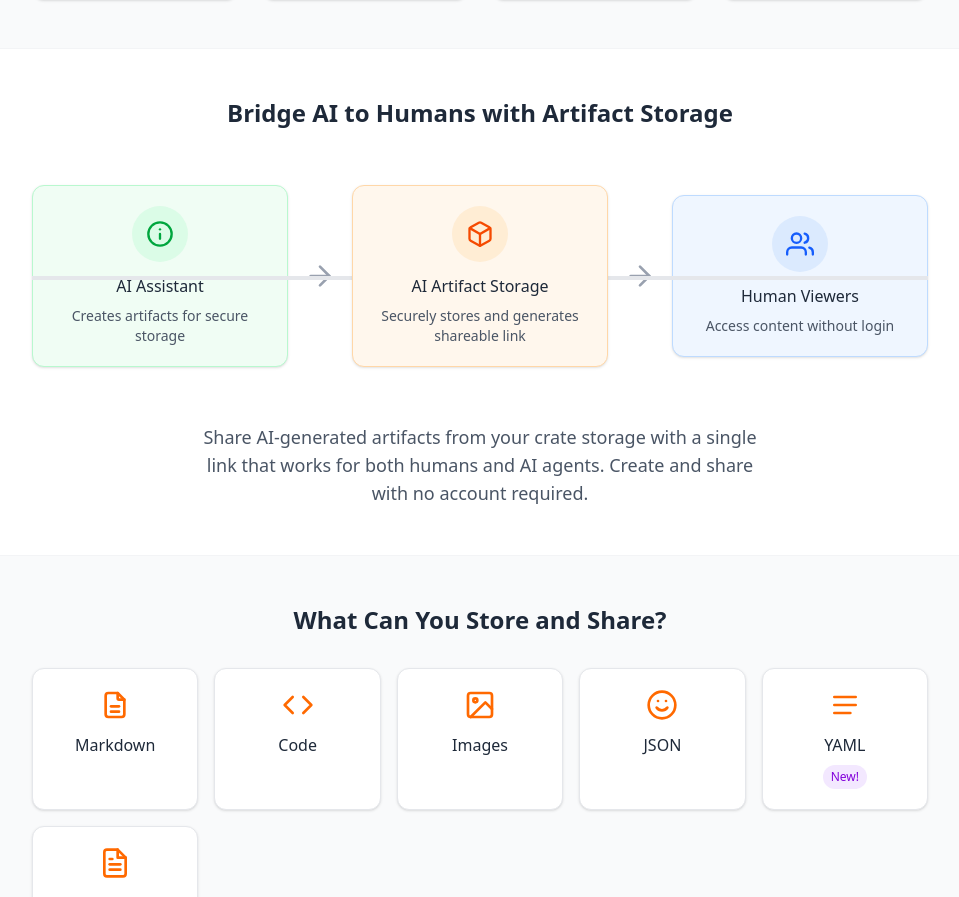
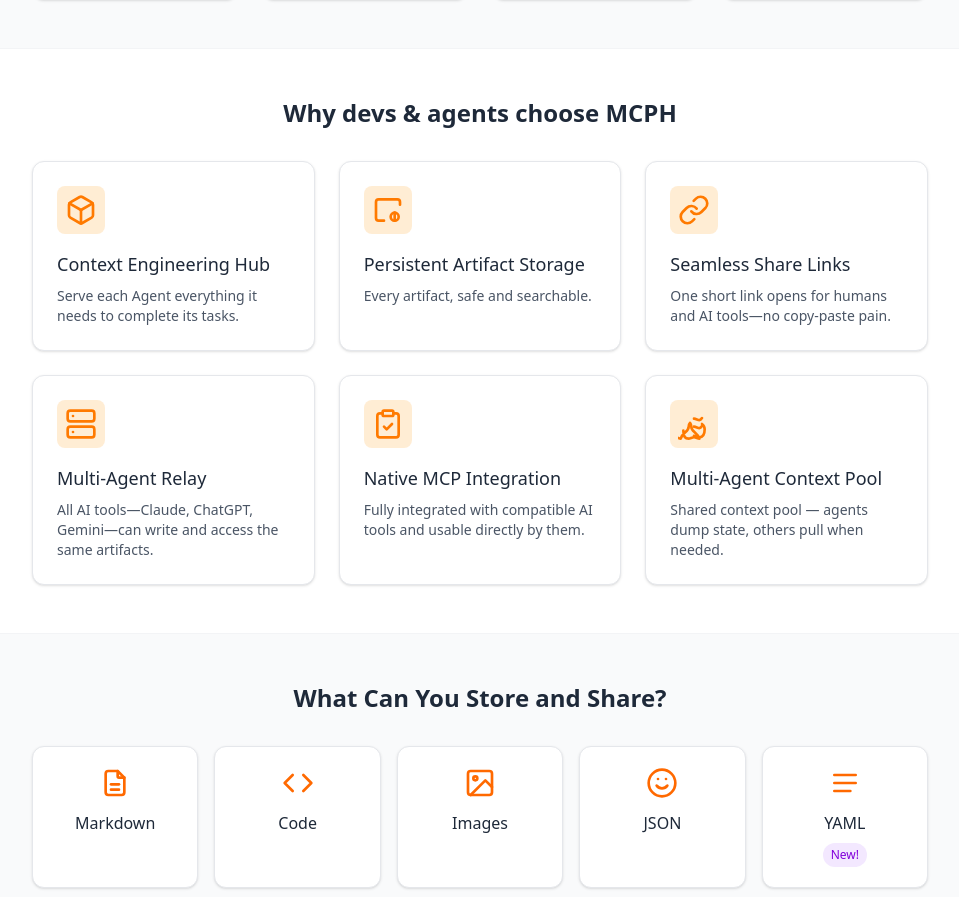
Before and after one commit to ravediamond/MCPH, a Next.js app: page / in a window 1280 px wide. Shown: the part 1464-2361 px from the top of the page, without its empty margins (160-1119 px from the left). Built offline with nearby package versions, Linux system fonts and the light colour scheme; no server answers.

Commit message:
feat: improved landing pafe

```diff
--- a/app/page.tsx
+++ b/app/page.tsx
@@ -210,78 +210,24 @@ export default function Home() {
         </div>
       </section>
 
-      {/* Visual Flow Diagram Section */}
+      {/* Feature Grid Section */}
       <section className="py-12 px-4 bg-white border-t border-gray-100">
         <div className="max-w-4xl mx-auto">
           <h2 className="text-2xl font-semibold mb-8 text-center text-gray-800">
-            Bridge AI to Humans with Artifact Storage
+            Why devs & agents choose MCPH
           </h2>
 
-          <div className="relative flex flex-col md:flex-row items-center justify-between gap-4 py-6">
-            {/* ChatGPT/Agent Node */}
-            <div className="bg-green-50 border border-green-200 rounded-xl p-5 shadow-sm w-full md:w-64 text-center">
-              <div className="bg-green-100 text-green-600 h-14 w-14 rounded-full flex items-center justify-center mx-auto mb-3">
-                <svg
-                  xmlns="http://www.w3.org/2000/svg"
-                  className="h-7 w-7"
-                  viewBox="0 0 24 24"
-                  fill="none"
-                  stroke="currentColor"
-                  strokeWidth="2"
-                  strokeLinecap="round"
-                  strokeLinejoin="round"
+          <div className="grid grid-cols-1 sm:grid-cols-2 lg:grid-cols-3 gap-6">
+            {/* Context Engineering Hub */}
+            <div className="bg-white rounded-xl p-6 shadow-sm border border-gray-200 transition-all duration-300 hover:shadow-md hover:translate-y-[-2px]">
+              <div className="flex items-center mb-4">
+                <span
+                  className="bg-orange-100 text-[#FF7A00] p-2 rounded-lg"
+                  aria-hidden="true"
                 >
-                  <circle cx="12" cy="12" r="10"></circle>
-                  <path d="M12 16v-4"></path>
-                  <path d="M12 8h.01"></path>
-                </svg>
-              </div>
-              <h3 className="font-medium text-gray-800 mb-2">AI Assistant</h3>
-              <p className="text-sm text-gray-600">
-                Creates artifacts for secure storage
-              </p>
-            </div>
-
-            {/* Arrow from AI to MCPH */}
-            <div className="hidden md:block text-gray-400 transform rotate-0">
                   <svg
                     xmlns="http://www.w3.org/2000/svg"
                     className="h-8 w-8"
-                viewBox="0 0 24 24"
-                fill="none"
-                stroke="currentColor"
-                strokeWidth="2"
-                strokeLinecap="round"
-                strokeLinejoin="round"
-              >
-                <path d="M5 12h14"></path>
-                <path d="M12 5l7 7-7 7"></path>
-              </svg>
-            </div>
-
-            {/* Mobile down arrow */}
-            <div className="block md:hidden text-gray-400 my-2">
-              <svg
-                xmlns="http://www.w3.org/2000/svg"
-                className="h-8 w-8"
-                viewBox="0 0 24 24"
-                fill="none"
-                stroke="currentColor"
-                strokeWidth="2"
-                strokeLinecap="round"
-                strokeLinejoin="round"
-              >
-                <path d="M12 5v14"></path>
-                <path d="M19 12l-7 7-7-7"></path>
-              </svg>
-            </div>
-
-            {/* MCPH Node */}
-            <div className="bg-orange-50 border border-orange-200 rounded-xl p-5 shadow-sm w-full md:w-64 text-center relative z-10">
-              <div className="bg-orange-100 text-orange-600 h-14 w-14 rounded-full flex items-center justify-center mx-auto mb-3">
-                <svg
-                  xmlns="http://www.w3.org/2000/svg"
-                  className="h-7 w-7"
                     viewBox="0 0 24 24"
                     fill="none"
                     stroke="currentColor"
@@ -293,17 +239,23 @@ export default function Home() {
                     <polyline points="3.27 6.96 12 12.01 20.73 6.96"></polyline>
                     <line x1="12" y1="22.08" x2="12" y2="12"></line>
                   </svg>
+                </span>
               </div>
-              <h3 className="font-medium text-gray-800 mb-2">
-                AI Artifact Storage
-              </h3>
+              <h4 className="text-lg font-medium text-gray-800 mb-2">
+                Context Engineering Hub
+              </h4>
               <p className="text-sm text-gray-600">
-                Securely stores and generates shareable link
+                Serve each Agent everything it needs to complete its tasks.
               </p>
             </div>
 
-            {/* Arrow from MCPH to Viewer */}
-            <div className="hidden md:block text-gray-400">
+            {/* Persistent Artifact Storage */}
+            <div className="bg-white rounded-xl p-6 shadow-sm border border-gray-200 transition-all duration-300 hover:shadow-md hover:translate-y-[-2px]">
+              <div className="flex items-center mb-4">
+                <span
+                  className="bg-orange-100 text-[#FF7A00] p-2 rounded-lg"
+                  aria-hidden="true"
+                >
                   <svg
                     xmlns="http://www.w3.org/2000/svg"
                     className="h-8 w-8"
@@ -314,13 +266,27 @@ export default function Home() {
                     strokeLinecap="round"
                     strokeLinejoin="round"
                   >
-                <path d="M5 12h14"></path>
-                <path d="M12 5l7 7-7 7"></path>
+                    <path d="M21 8V6a2 2 0 0 0-2-2H5a2 2 0 0 0-2 2v12a2 2 0 0 0 2 2h4"></path>
+                    <circle cx="17" cy="17" r="3"></circle>
+                    <path d="M17 14v6"></path>
                   </svg>
+                </span>
+              </div>
+              <h4 className="text-lg font-medium text-gray-800 mb-2">
+                Persistent Artifact Storage
+              </h4>
+              <p className="text-sm text-gray-600">
+                Every artifact, safe and searchable.
+              </p>
             </div>
 
-            {/* Mobile down arrow */}
-            <div className="block md:hidden text-gray-400 my-2">
+            {/* Seamless Share Links */}
+            <div className="bg-white rounded-xl p-6 shadow-sm border border-gray-200 transition-all duration-300 hover:shadow-md hover:translate-y-[-2px]">
+              <div className="flex items-center mb-4">
+                <span
+                  className="bg-orange-100 text-[#FF7A00] p-2 rounded-lg"
+                  aria-hidden="true"
+                >
                   <svg
                     xmlns="http://www.w3.org/2000/svg"
                     className="h-8 w-8"
@@ -331,17 +297,29 @@ export default function Home() {
                     strokeLinecap="round"
                     strokeLinejoin="round"
                   >
-                <path d="M12 5v14"></path>
-                <path d="M19 12l-7 7-7-7"></path>
+                    <path d="M10 13a5 5 0 0 0 7.54.54l3-3a5 5 0 0 0-7.07-7.07l-1.72 1.71"></path>
+                    <path d="M14 11a5 5 0 0 0-7.54-.54l-3 3a5 5 0 0 0 7.07 7.07l1.71-1.71"></path>
                   </svg>
+                </span>
+              </div>
+              <h4 className="text-lg font-medium text-gray-800 mb-2">
+                Seamless Share Links
+              </h4>
+              <p className="text-sm text-gray-600">
+                One short link opens for humans and AI tools—no copy-paste pain.
+              </p>
             </div>
 
-            {/* Viewer Node */}
-            <div className="bg-blue-50 border border-blue-200 rounded-xl p-5 shadow-sm w-full md:w-64 text-center">
-              <div className="bg-blue-100 text-blue-600 h-14 w-14 rounded-full flex items-center justify-center mx-auto mb-3">
+            {/* Multi-Agent Relay */}
+            <div className="bg-white rounded-xl p-6 shadow-sm border border-gray-200 transition-all duration-300 hover:shadow-md hover:translate-y-[-2px]">
+              <div className="flex items-center mb-4">
+                <span
+                  className="bg-orange-100 text-[#FF7A00] p-2 rounded-lg"
+                  aria-hidden="true"
+                >
                   <svg
                     xmlns="http://www.w3.org/2000/svg"
-                  className="h-7 w-7"
+                    className="h-8 w-8"
                     viewBox="0 0 24 24"
                     fill="none"
                     stroke="currentColor"
@@ -349,28 +327,100 @@ export default function Home() {
                     strokeLinecap="round"
                     strokeLinejoin="round"
                   >
-                  <path d="M17 21v-2a4 4 0 0 0-4-4H5a4 4 0 0 0-4 4v2"></path>
-                  <circle cx="9" cy="7" r="4"></circle>
-                  <path d="M23 21v-2a4 4 0 0 0-3-3.87"></path>
-                  <path d="M16 3.13a4 4 0 0 1 0 7.75"></path>
+                    <rect
+                      x="2"
+                      y="2"
+                      width="20"
+                      height="8"
+                      rx="2"
+                      ry="2"
+                    ></rect>
+                    <rect
+                      x="2"
+                      y="14"
+                      width="20"
+                      height="8"
+                      rx="2"
+                      ry="2"
+                    ></rect>
+                    <line x1="6" y1="6" x2="6.01" y2="6"></line>
+                    <line x1="6" y1="18" x2="6.01" y2="18"></line>
                   </svg>
+                </span>
               </div>
-              <h3 className="font-medium text-gray-800 mb-2">Human Viewers</h3>
+              <h4 className="text-lg font-medium text-gray-800 mb-2">
+                Multi-Agent Relay
+              </h4>
               <p className="text-sm text-gray-600">
-                Access content without login
+                All AI tools—Claude, ChatGPT, Gemini—can write and access the
+                same artifacts.
               </p>
             </div>
 
-            {/* Connecting Lines (decorative) */}
-            <div className="absolute top-1/2 left-0 right-0 h-1 bg-gray-200 hidden md:block z-0"></div>
+            {/* Native MCP Integration */}
+            <div className="bg-white rounded-xl p-6 shadow-sm border border-gray-200 transition-all duration-300 hover:shadow-md hover:translate-y-[-2px]">
+              <div className="flex items-center mb-4">
+                <span
+                  className="bg-orange-100 text-[#FF7A00] p-2 rounded-lg"
+                  aria-hidden="true"
+                >
+                  <svg
+                    xmlns="http://www.w3.org/2000/svg"
+                    className="h-8 w-8"
+                    viewBox="0 0 24 24"
+                    fill="none"
+                    stroke="currentColor"
+                    strokeWidth="2"
+                    strokeLinecap="round"
+                    strokeLinejoin="round"
+                  >
+                    <path d="M16 4h2a2 2 0 0 1 2 2v14a2 2 0 0 1-2 2H6a2 2 0 0 1-2-2V6a2 2 0 0 1 2-2h2"></path>
+                    <rect x="8" y="2" width="8" height="4" rx="1" ry="1"></rect>
+                    <path d="M9 14l2 2 4-4"></path>
+                  </svg>
+                </span>
+              </div>
+              <h4 className="text-lg font-medium text-gray-800 mb-2">
+                Native MCP Integration
+              </h4>
+              <p className="text-sm text-gray-600">
+                Fully integrated with compatible AI tools and usable directly by
+                them.
+              </p>
             </div>
 
-          <div className="mt-8 text-center">
-            <p className="text-gray-600 max-w-xl mx-auto text-base md:text-lg">
-              Share AI-generated artifacts from your crate storage with a single
-              link that works for both humans and AI agents. Create and share
-              with no account required.
+            {/* Multi-Agent Context Pool */}
+            <div className="bg-white rounded-xl p-6 shadow-sm border border-gray-200 transition-all duration-300 hover:shadow-md hover:translate-y-[-2px]">
+              <div className="flex items-center mb-4">
+                <span
+                  className="bg-orange-100 text-[#FF7A00] p-2 rounded-lg"
+                  aria-hidden="true"
+                >
+                  <svg
+                    xmlns="http://www.w3.org/2000/svg"
+                    className="h-8 w-8"
+                    viewBox="0 0 24 24"
+                    fill="none"
+                    stroke="currentColor"
+                    strokeWidth="2"
+                    strokeLinecap="round"
+                    strokeLinejoin="round"
+                  >
+                    <path d="M12 20.94c1.5 0 2.75 1.06 4 1.06 3 0 4-3 4-6 0-1.5-.5-3-2-4"></path>
+                    <path d="M12 14c1.5 0 2.75 1.06 4 1.06 1 0 1.5-.75 2-1.5"></path>
+                    <path d="M12 8c1.5 0 2.75 1.06 4 1.06 1 0 1.5-.75 2-1.5"></path>
+                    <path d="M4 17c0 3 1 6 4 6 1.25 0 2.5-1.06 4-1.06 1.5 0 2.75 1.06 4 1.06-1.5-5-6-4.94-6-8.94 0-1-.25-1.94-1-2.94-1 1-1 1.94-1 2.94 0 4-4.5 3.94-6 8.94-1.25 0-2.5-1.06-4-1.06"></path>
+                  </svg>
+                </span>
+              </div>
+              <h4 className="text-lg font-medium text-gray-800 mb-2">
+                Multi-Agent Context Pool
+              </h4>
+              <p className="text-sm text-gray-600">
+                Shared context pool — agents dump state, others pull when
+                needed.
               </p>
+            </div>
           </div>
         </div>
       </section>
```
Lines whose indentation alone changed are shown as unchanged.
